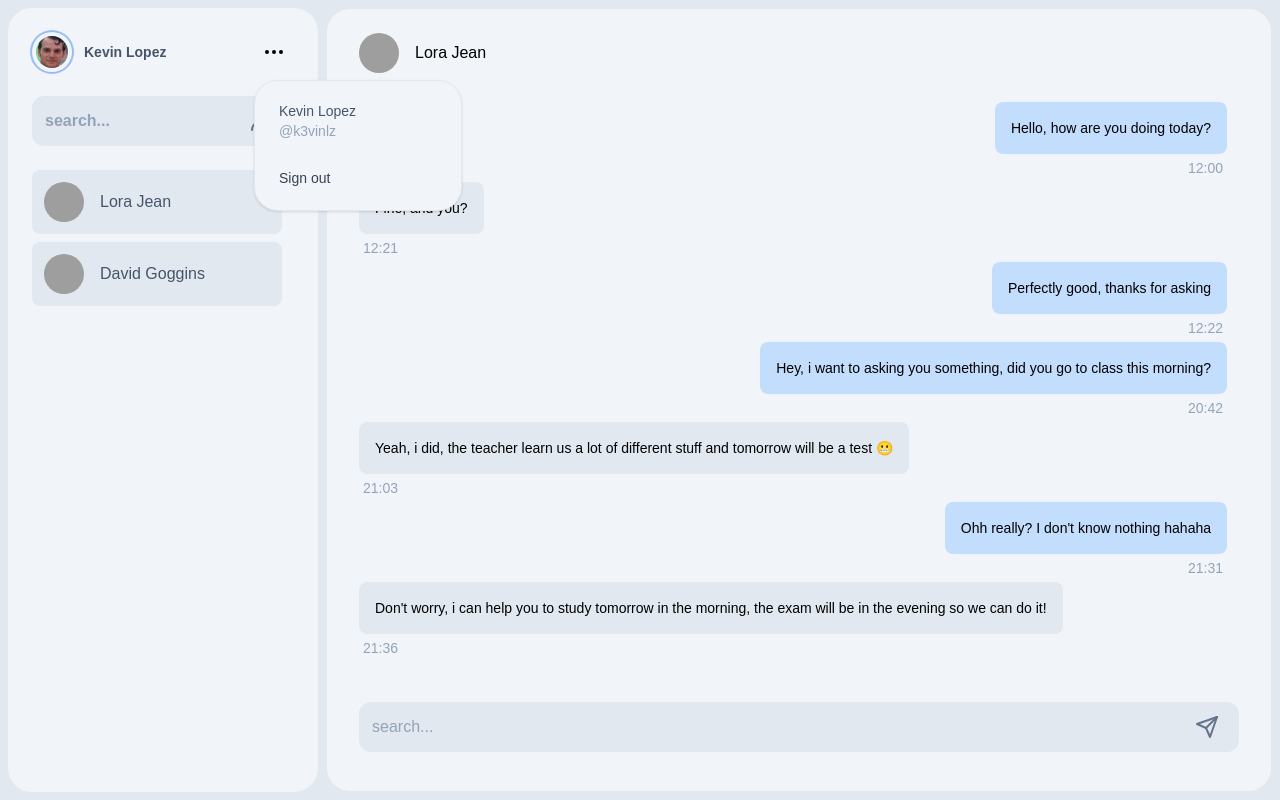
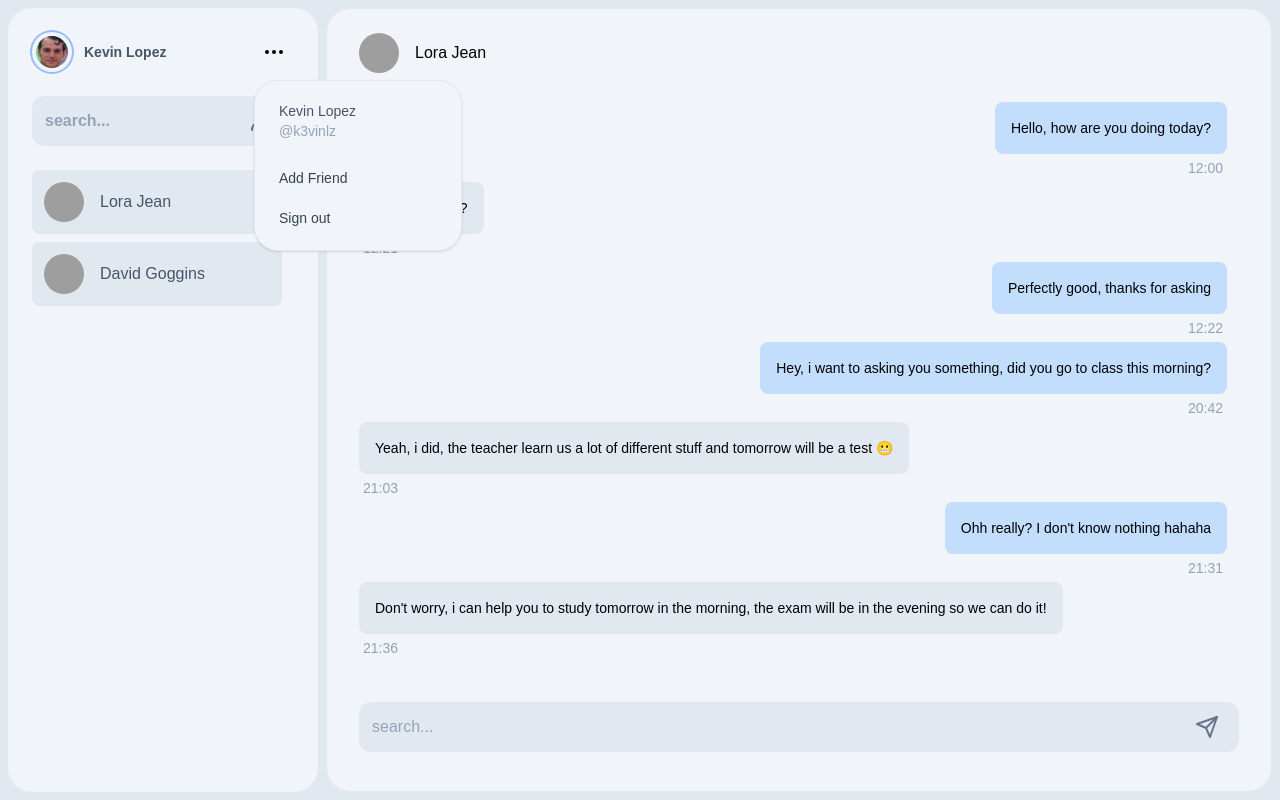
Before and after one commit to coofcoding/online-chat, a React (Vite) app: page / in a window 1280 px wide. Both pictures are taken after a click on the button 274 px from the left and 52 px from the top of the page. Built offline with nearby package versions, Linux system fonts and the light colour scheme; grey boxes are pictures that could not be loaded.

Commit message:
sweetalert2 for new friends added

```diff
--- a/package.json
+++ b/package.json
@@ -17,7 +17,8 @@
     "prop-types": "^15.8.1",
     "react": "^18.2.0",
     "react-dom": "^18.2.0",
-    "react-router-dom": "^6.22.3"
+    "react-router-dom": "^6.22.3",
+    "sweetalert2": "^11.10.7"
   },
   "devDependencies": {
     "@types/react": "^18.2.64",
--- a/src/home/components/HeadBar.jsx
+++ b/src/home/components/HeadBar.jsx
@@ -1,8 +1,34 @@
 import { Avatar, Dropdown } from "flowbite-react";
-import { LogOut } from "lucide-react";
-import { Ellipsis } from "lucide-react";
+import { LogOut, UserRoundPlus, Ellipsis } from "lucide-react";
+import Swal from "sweetalert2";
 
 export const HeadBar = () => {
+    const addNewFriend = async () => {
+        const inputValue = "";
+        const { value: profileUsername } = await Swal.fire({
+            title: "Add new friend",
+            input: "text",
+            html: "Please enter the username here <br/> <span class='text-sm text-slate-400'>without the at '@' character</span>",
+            inputPlaceholder: "username",
+            inputValue,
+            confirmButtonColor: "#3085d6",
+            showCancelButton: true,
+            inputValidator: value => {
+                if (!value) {
+                    return "Please, insert a valid username";
+                }
+            },
+        });
+        if (profileUsername) {
+            Swal.fire({
+                title: "The friend request was sent successfully",
+                showConfirmButton: false,
+                icon: "success",
+                timer: "2000"
+            });
+        }
+    };
+
     return (
         <div className="flex items-center justify-between w-full mb-6">
             <div className="flex justify-center items-center gap-3">
@@ -13,7 +39,9 @@ export const HeadBar = () => {
                     color="blue"
                     className="hover:scale-105"
                 />
-                <span className="text-sm font-semibold text-slate-600">Kevin Lopez</span>
+                <span className="text-sm font-semibold text-slate-600">
+                    Kevin Lopez
+                </span>
             </div>
 
             <Dropdown
@@ -34,6 +62,13 @@ export const HeadBar = () => {
                         @k3vinlz
                     </span>
                 </Dropdown.Header>
+                <Dropdown.Item
+                    onClick={addNewFriend}
+                    className="hover:!bg-slate-200 rounded-3xl duration-200 transition-all outline-none justify-between group"
+                >
+                    Add Friend
+                    <UserRoundPlus className="group-hover:mr-0 group-hover:opacity-100 duration-200 transition-all mr-6 opacity-0 text-slate-400" />
+                </Dropdown.Item>
                 <Dropdown.Item className="hover:!bg-slate-200 rounded-3xl duration-200 transition-all outline-none justify-between group">
                     Sign out{" "}
                     <LogOut className="group-hover:mr-0 group-hover:opacity-100 duration-200 transition-all mr-6 opacity-0 text-slate-400" />
--- a/src/index.css
+++ b/src/index.css
@@ -25,9 +25,12 @@
 }
 
 body {
-    font-family: 'Montserrat Variable', sans-serif;
+    font-family: "Montserrat Variable", sans-serif;
 }
 
 #logo {
-    font-family: 'Pacifico', cursive;
+    font-family: "Pacifico", cursive;
 }
+.swal2-input {
+    @apply p-3 rounded-xl bg-slate-200 focus:bg-white outline-none duration-200 transition-all font-semibold placeholder:text-slate-400 border border-transparent focus:border-blue-300 ring ring-transparent focus:ring-blue-200 text-slate-500;
+}
```
Also changed, not shown: 1 other file (tests, documents, lock files or other folders). Lines whose indentation alone changed are shown as unchanged.
